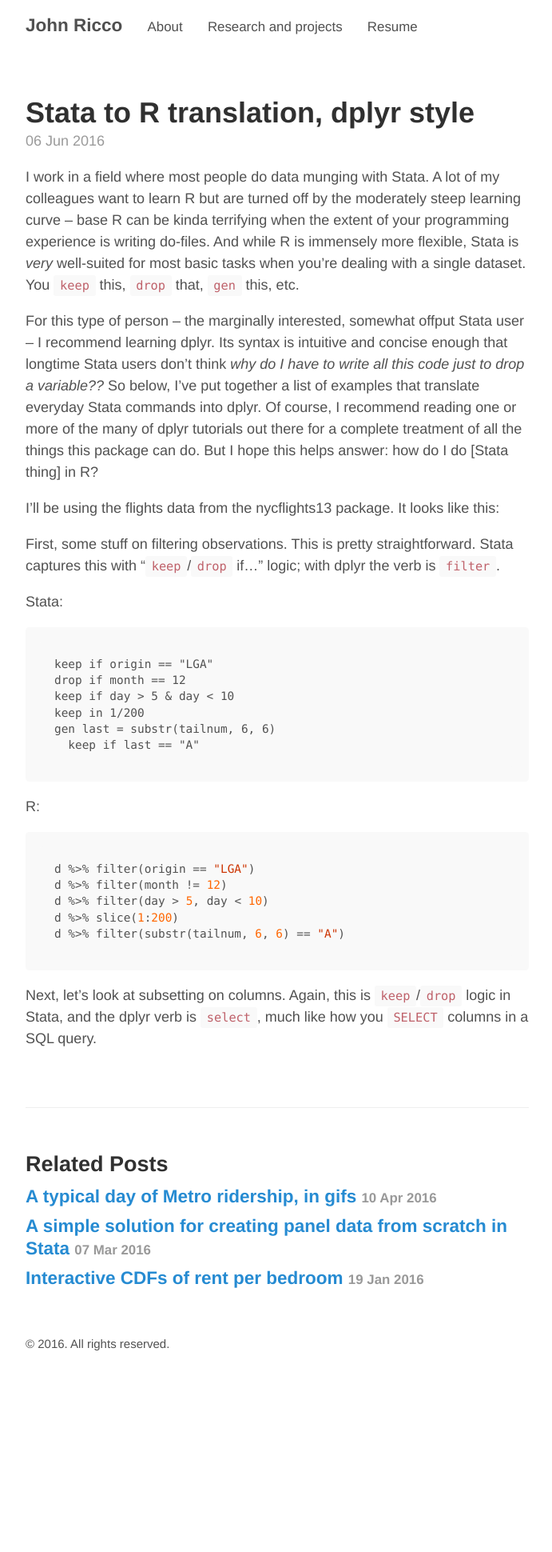
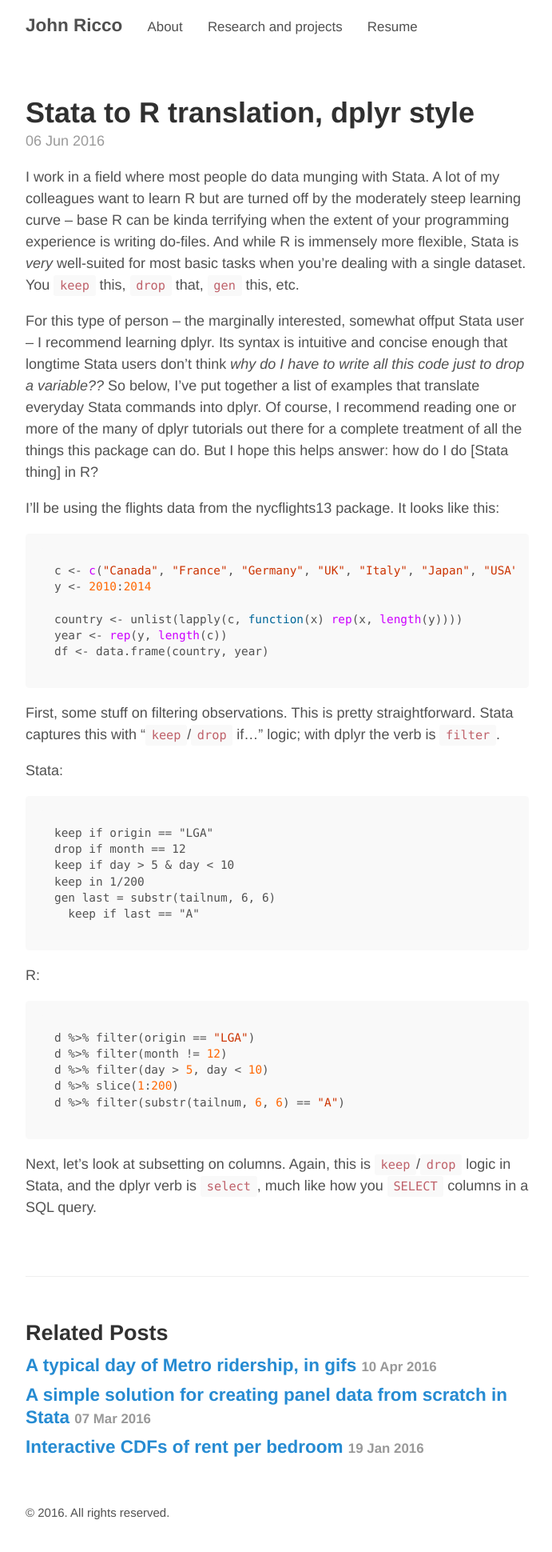
Before and after one commit to WadeP6970/johnricco.github.io, a Jekyll site: the page built from _posts/2016-6-06-stata-dplyr.md, in a window 1280 px wide. Shown: the whole page at 80% size, without its empty margins (293-984 px from the left). Built offline with Jekyll 4.4.1, drawn with Linux system fonts in a browser that asks for light colours; before the commit the page ends 1729 px from its top, so only the background shows below that.

Commit message:
come on
come on

````diff
--- a/_posts/2016-6-06-stata-dplyr.md
+++ b/_posts/2016-6-06-stata-dplyr.md
@@ -9,7 +9,14 @@ For this type of person -- the marginally interested, somewhat offput Stata user
 
 I'll be using the flights data from the nycflights13 package. It looks like this:
 
+```R
+c <- c("Canada", "France", "Germany", "UK", "Italy", "Japan", "USA")
+y <- 2010:2014
 
+country <- unlist(lapply(c, function(x) rep(x, length(y))))
+year <- rep(y, length(c))
+df <- data.frame(country, year)
+```
 
 First, some stuff on filtering observations. This is pretty straightforward. Stata captures this with "`keep`/`drop` if..." logic; with dplyr the verb is `filter`.
 
````
